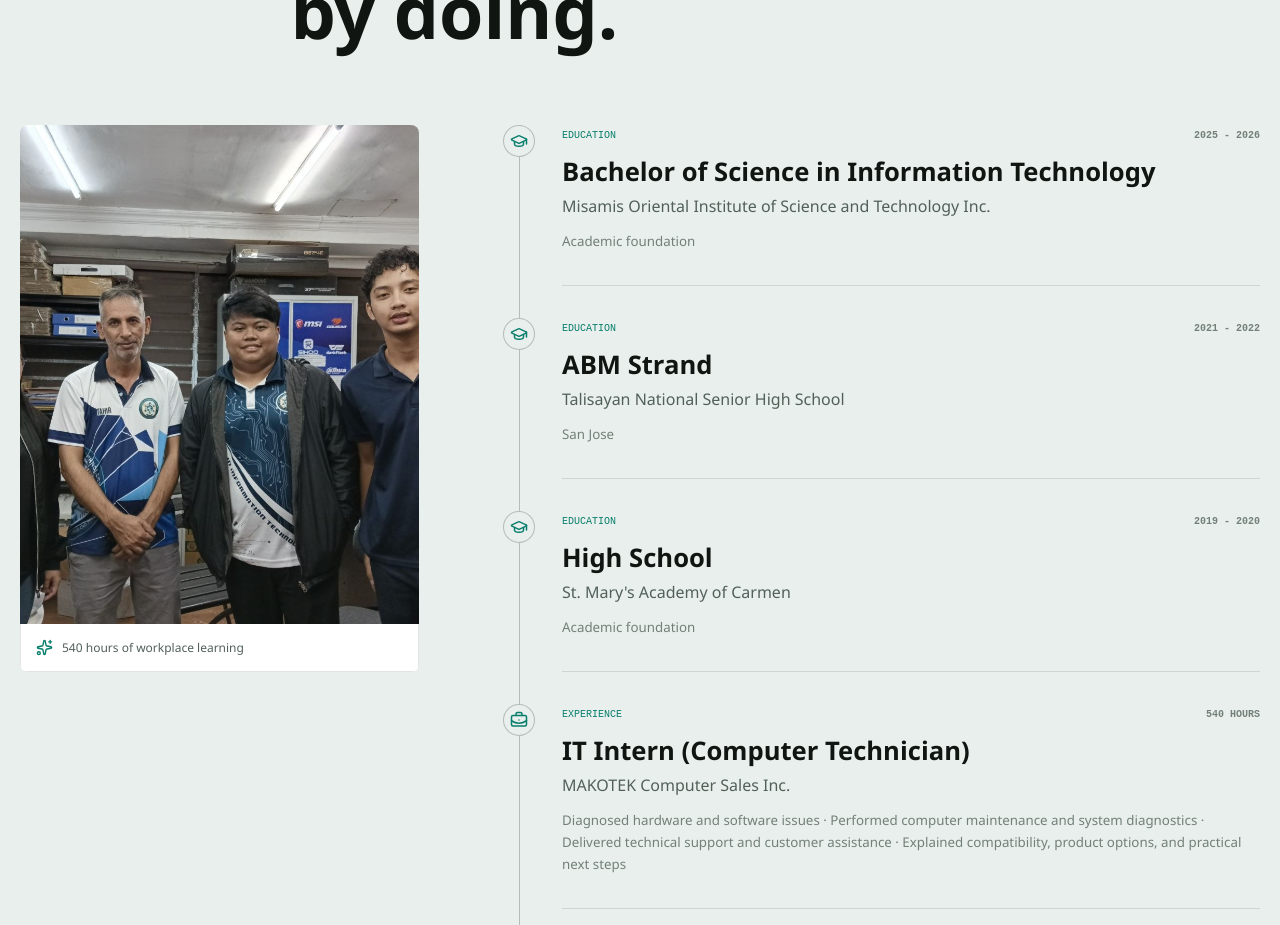
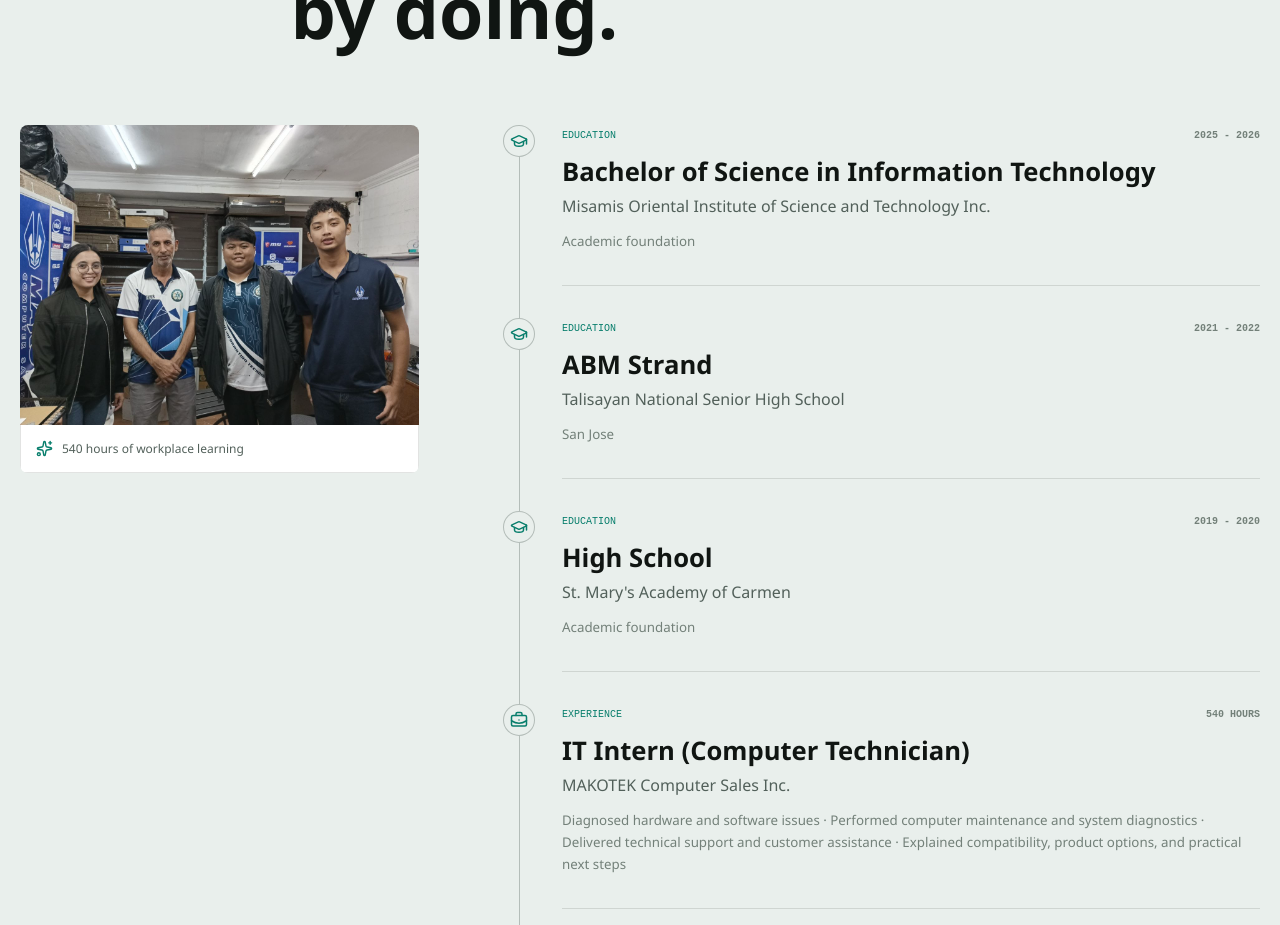
Before and after one commit to Ryanworks123/roferos, a React (Vite) app: page / in a window 1280 px wide. Shown: the part 2340-3265 px from the top of the page. Built offline with nearby package versions, Linux system fonts and the light colour scheme.

Commit message:
fix(web): resolve desktop image cropping issue without affecting mobile

```diff
--- a/src/index.css
+++ b/src/index.css
@@ -270,6 +270,10 @@ a:focus-visible, button:focus-visible, input:focus-visible, textarea:focus-visib
   .contact-actions { flex-direction: column; }.contact-actions .action { width: 100%; }
 }
 
+@media (min-width: 1025px) {
+  .journey-visual img { aspect-ratio: 4/3; object-fit: contain; object-position: center; }
+}
+
 @media (min-width: 1600px) { :root { --container: min(1420px, calc(100% - 120px)); }.hero-grid { grid-template-columns: minmax(0, 1.15fr) minmax(480px, .65fr); } }
 @media (prefers-reduced-motion: reduce) {
   html { scroll-behavior: auto; }
```
